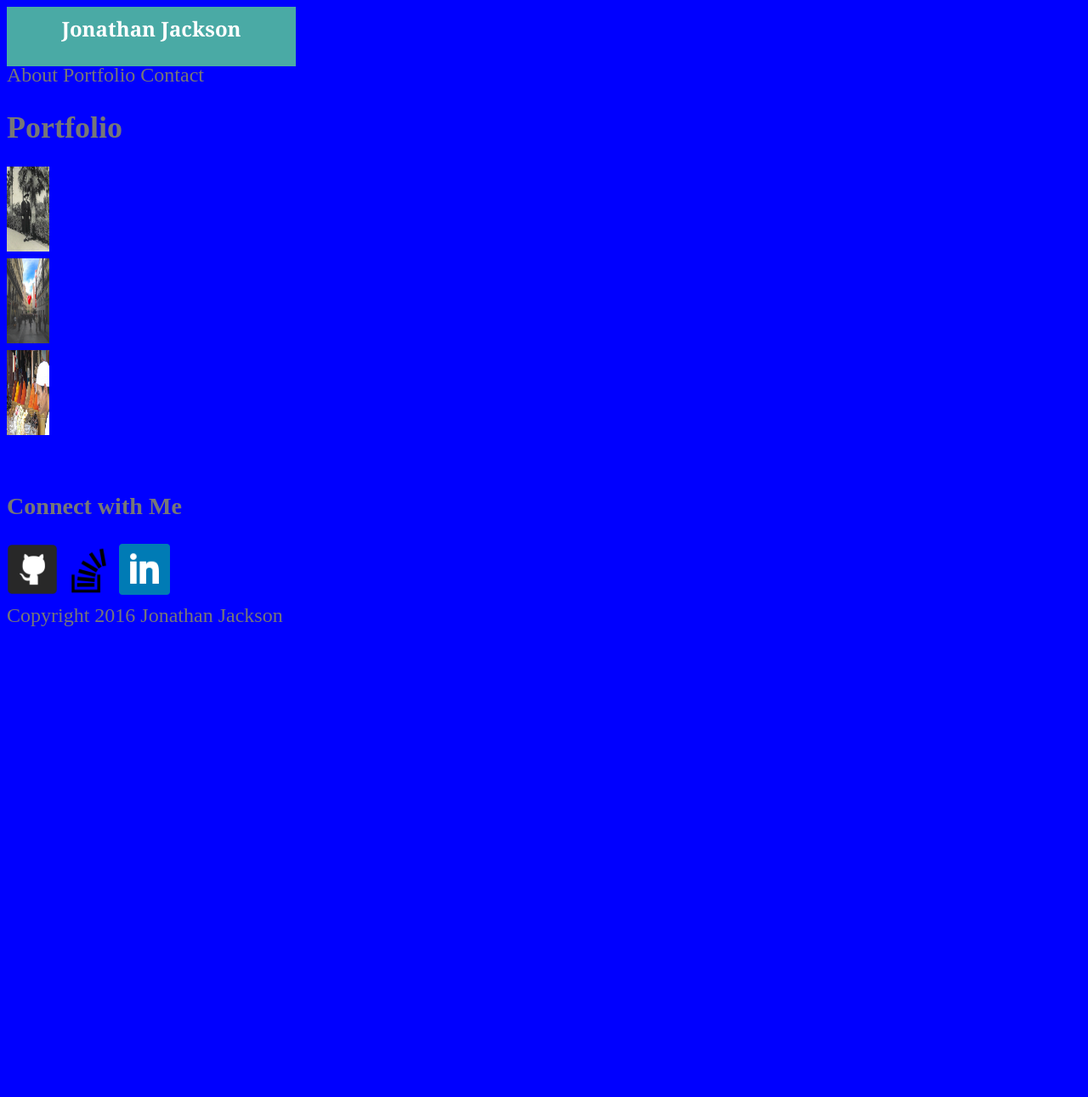
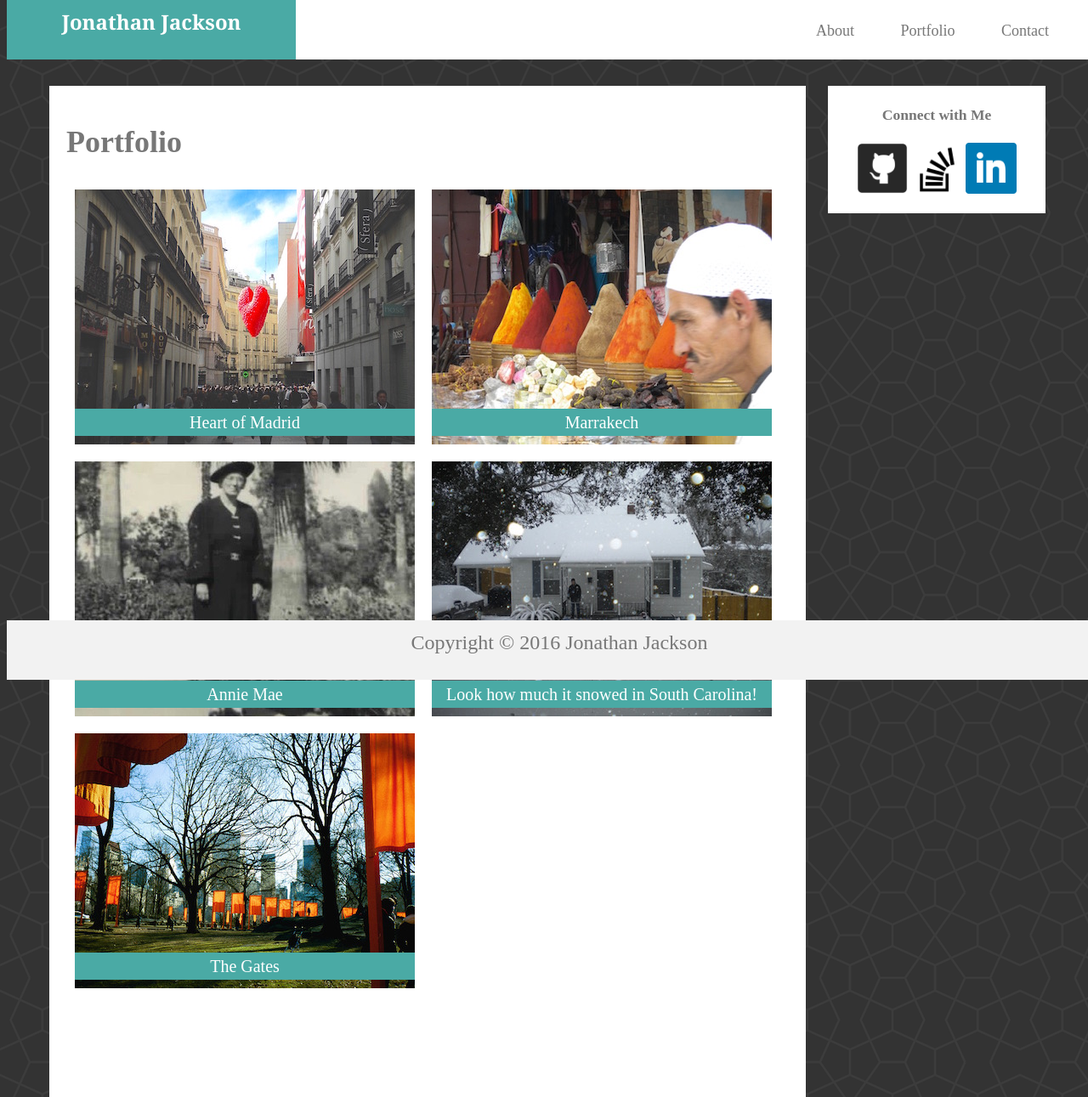
Before and after one commit to jj99999/Basic-Portfolio, a PHP site: page /portfolio.html in a window 1280 px wide. Shown: the whole page at 85% size. Before the commit the page ends 737 px from the top, so only its background shows below. Run offline with PHP 8.4, Linux system fonts and the light colour scheme.

Commit message:
v2 html and css - 75% complete

```diff
--- a/assets/css/style.css
+++ b/assets/css/style.css
@@ -4,7 +4,7 @@ body {
 	font: Arial, Helvetica, sans-serif;
 	line-height: 32px;
 	color: #777777;
-	background-color: blue;
+	background-image: url("../images/congruent_outline.png");
 }
 	 a:link {
     text-decoration: none;
@@ -84,13 +84,12 @@ div.pagebody {
 
 div.about {
 	position: absolute;
-	width: 700px;
+	width: 850px;
 	height: 400px;
 	background: white;
 	margin-top: 75px;
 	margin-left: 50px;
 	padding: 20px;
-
 	margin-bottom: 50px;
 	text-align: left;
 }
@@ -101,13 +100,55 @@ p {
 	margin-bottom: 20px;
 }
 
+div.portfolio {
+	position: absolute;
+	width: 850px;
+	height: 1150px;
+	background: white;
+	margin-top: 75px;
+	margin-left: 50px;
+	padding: 20px;
+	margin-bottom: 50px;
+	text-align: left;
+}
+
+div.pictureblock {
+	float: left;
+	margin: 10px 10px 10px 10px;
+	left: 15px;
+	height: 300px;
+	width: 400px;
+}
+
+figcaption {
+	position: relative;
+	bottom: 50px;
+	font-size: 20px;
+	background-color: #4aaaa5;
+	text-align: center;
+	color: white;
+	font-style: bold;
+}
+
+form {
+	position: absolute;
+	width: 850px;
+	height: 400px;
+	background: white;
+	margin-top: 75px;
+	margin-left: 50px;
+	padding: 20px;
+	margin-bottom: 50px;
+	text-align: left;
+}
+
 div.connect {
-	position:absolute;
+	position:fixed;
+	right: 0px;
 	width: 20%;
 	height: 150px;
 	background: white;
-	right: 0;
-	margin-top: 50px;
+	margin-top: 75px;
 	margin-right: 50px;
 	font-size: 15px;
 	text-align: center;
@@ -118,8 +159,10 @@ div.footer {
 	width: 100%;
 	height: 50px;
 	bottom: 0;
+	padding: 10px;
 	background: #f2f2f2;
 	text-align: center;
-	font-size: 10;
+	vertical-align: center;
+	font-size: 12;
 	font-color: #333333;
 }
--- a/portfolio.html
+++ b/portfolio.html
@@ -6,36 +6,64 @@
 		<link rel="stylesheet" type="text/css" href="assets/css/style.css">
 	</head>
 
-<h1>Jonathan Jackson</h1>
+<body>
+			<div class="wrapper">
+			<h1>Jonathan Jackson</h1>
 
-			<br>
-			<br>
+			<nav>
+			<a href="index.html" target="_blank">About</a>
+			<span class="navigationSpace"></span>
+			<a href="portfolio.html" target="_blank">Portfolio</a>
+			<span class="navigationSpace"></span>
+			<a href="contact.html" target="_blank">Contact</a>
+			</nav>
+			</div>
+			<hr>
 
-			<section id="menu">
-			<a href="index.html" target="_blank">About</a>
-			<a href="portfolio.html" target="_blank">Portfolio</a>
-			<a href="contact.html" target="_blank">Contact</a>
-			</section>
+<div class="pagebody">
+
+
+<div class="portfolio">
 
 <h2>Portfolio</h2>
 
 <!-- Content Block 1 -->
-	<div class="content1">
-		<img src="assets/images/AnnieJackson1938.jpg" alt="Annie Jackson" height="100" width="50">
+	<div class="pictureblock">
+		<img src="assets/images/Corazon.jpg" alt="heart of balloons">
+		<figcaption>Heart of Madrid</figcaption>
 	</div>
 
 	<!-- Content Block 2 -->
-	<div class="content2">
-		<img src="assets/images/CorazondeMadrid.jpg" alt="a balloon of hearts" height="100" width="50">
+	<div class="pictureblock">
+		<img src="assets/images/Marakech.jpg" alt="a marketplace in Marrakesh">
+		<figcaption>Marrakech</figcaption>
 	</div>
 
 	<!-- Content Block 3 -->
-	<div class="content3">
-		<img src="assets/images/Marakech.jpg" alt="a marketplace in Marrakesh" height="100" width="50">
+	<div class="pictureblock">
+			<img src="assets/images/AnnieJackson1938.jpg" alt="Annie Jackson">
+			<figcaption>Annie Mae</figcaption>
+	</div>
+
+	<!-- Content Block 4 -->
+	<div class="pictureblock">
+		<img src="assets/images/snow_on_Barwick.jpg" alt="snow on a house Jackson">
+		<figcaption>Look how much it snowed in South Carolina!</figcaption>
+	</div>
+
+	<!-- Content Block 5 -->
+	<div class="pictureblock">
+		<img src="assets/images/The_Gates_in_CP.jpg" alt="The Gates">
+		<figcaption>The Gates</figcaption>
+	</div>
+
+
+
+
 </div>
 
-	<br> <!-- Line Break -->
 
+     		<div class="connect">
      		<h3>Connect with Me</h3>
 
      		<a href="https://github.com/jj99999">
@@ -48,9 +76,12 @@
      		<img src="assets/images/linkedin_128x128.png" alt="github logo" height="60" width="60">
      		</a>
 
-		<footer>
-		Copyright 2016 Jonathan Jackson
-		</footer>
-<body>
+    </div>
+    </div>
+		 	<div class="footer">
+
+		Copyright &copy; 2016 Jonathan Jackson
+		</div>
+</body>
 
 </html>
```
Also changed, not shown: contact.html (+31 -16 lines), index.html (+8 -5 lines), assets/images/AnnieJackson1938.jpg, assets/images/Corazon.jpg (added), assets/images/CorazondeMadrid.JPG (deleted), assets/images/Marakech.jpg, assets/images/The_Gates_in_CP.jpg (added), assets/images/congruent_outline.png (added), assets/images/snow_on_Barwick.JPG, assets/images/subtle_white_feathers.png (deleted), contemporary_china.png (added), 2 other files.
